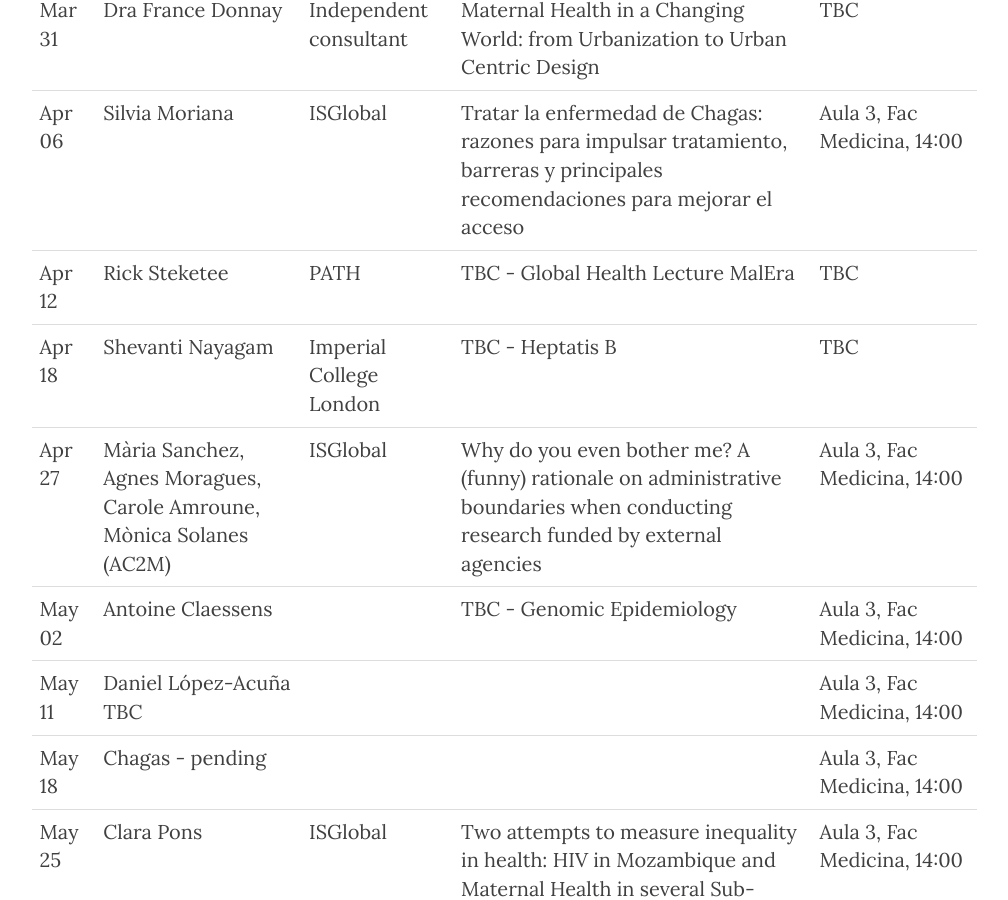
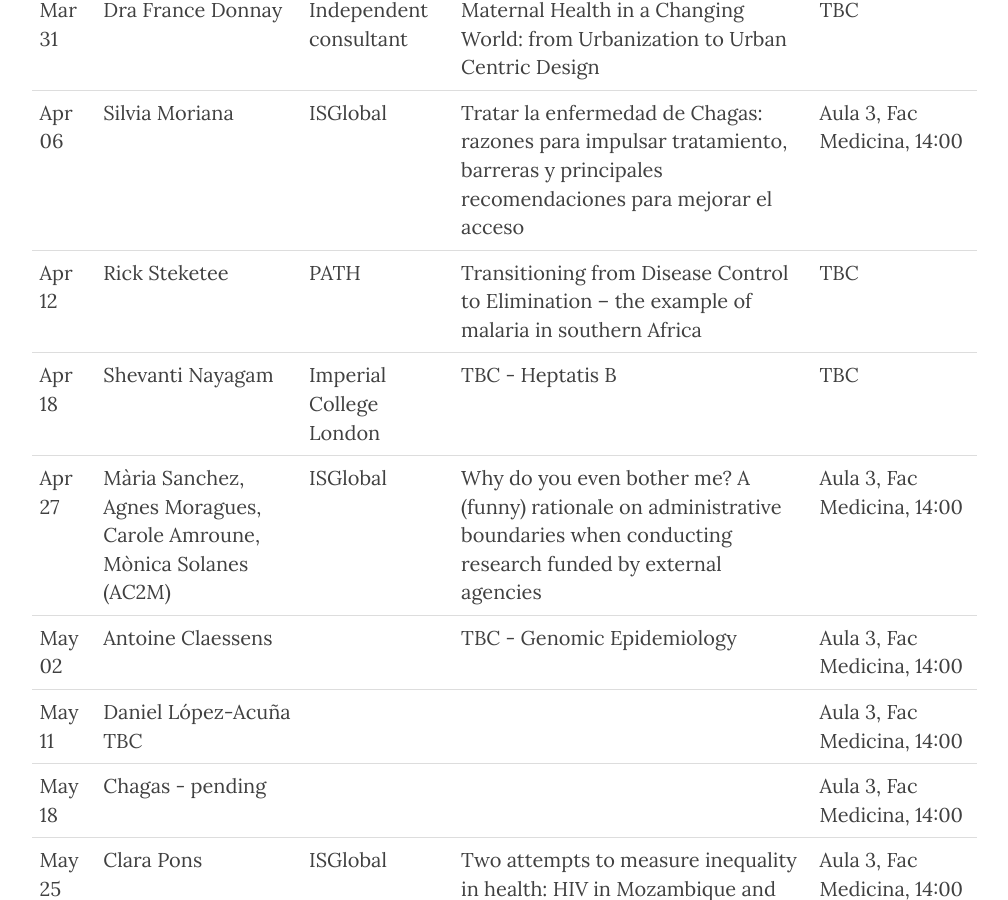
Before and after one commit to seminaris/seminaris.github.io, a Jekyll site: the page built from index.html, in a window 1280 px wide and 900 px high, scrolled down 839 px. Shown: the whole window, without its empty margins (136-1144 px from the left). Built offline with Jekyll 4.4.1, drawn with Linux system fonts in a browser that asks for light colours; nearby versions of some CDN libraries; the list of posts is cut into pages by our own code.

Commit message:
updating calendar for ricks talk

```diff
--- a/index.html
+++ b/index.html
@@ -39,7 +39,7 @@ description: "Institut de Salut Global de Barcelona"
    <td style="text-align:left;"> Apr 12 </td>
    <td style="text-align:left;"> Rick Steketee </td>
    <td style="text-align:left;"> PATH </td>
-   <td style="text-align:left;"> TBC - Global Health Lecture MalEra </td>
+   <td style="text-align:left;"> Transitioning from Disease Control to Elimination – the example of malaria in southern Africa </td>
    <td style="text-align:left;"> TBC </td>
   </tr>
   <tr>
```
Also changed, not shown: 4 other files.
